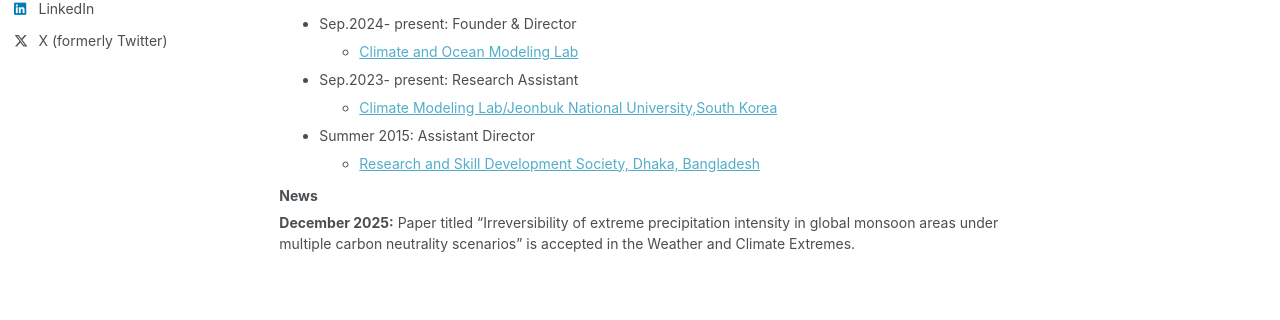
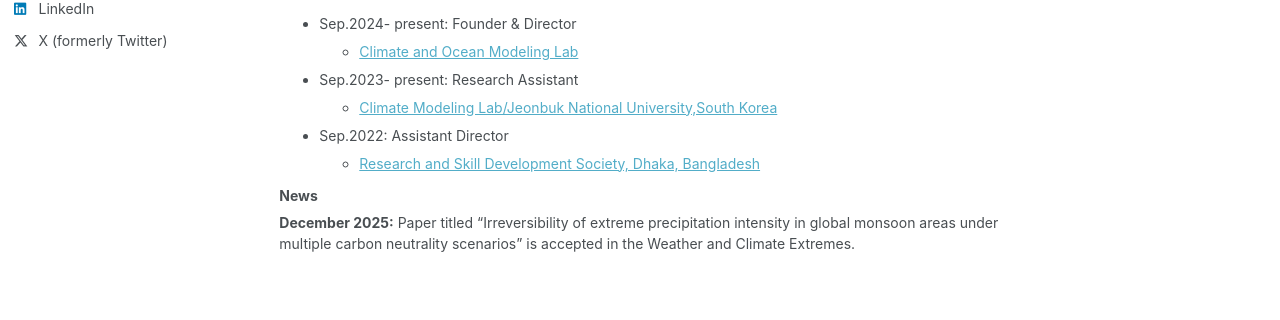
Before and after one commit to mbm-phd/mbm-phd.github.io, a Jekyll site: the page built from _pages/biography.md, in a window 1280 px wide and 1001 px high. Shown: the part 570-890 px from the top of the window. Built offline with Jekyll 4.4.1, drawn with Linux system fonts in a browser that asks for light colours; a style sheet for code colours, icons or effects is not loaded.

Commit message:
Update biography.md

```diff
--- a/_pages/biography.md
+++ b/_pages/biography.md
@@ -31,7 +31,7 @@ Work/ Research Experience
 * Sep.2023- present: Research Assistant
   * [Climate Modeling Lab/Jeonbuk National University,South Korea](https://cml.jbnu.ac.kr/cml/index..do)
 
-* Summer 2015: Assistant Director
+* Sep.2022: Assistant Director
   * [Research and Skill Development Society, Dhaka, Bangladesh](https://rsds-bd.org/assistant-director/)
 
 News
```
